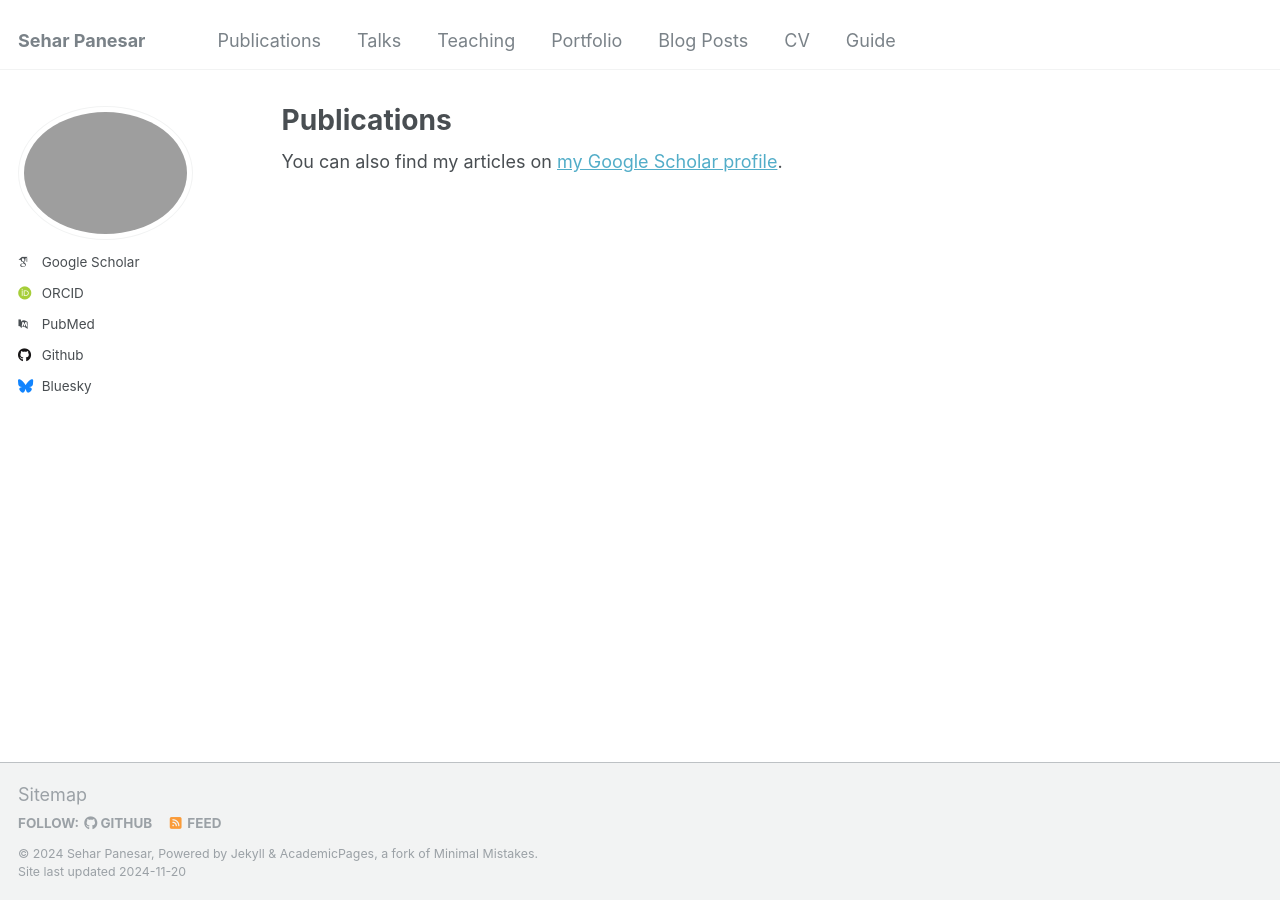
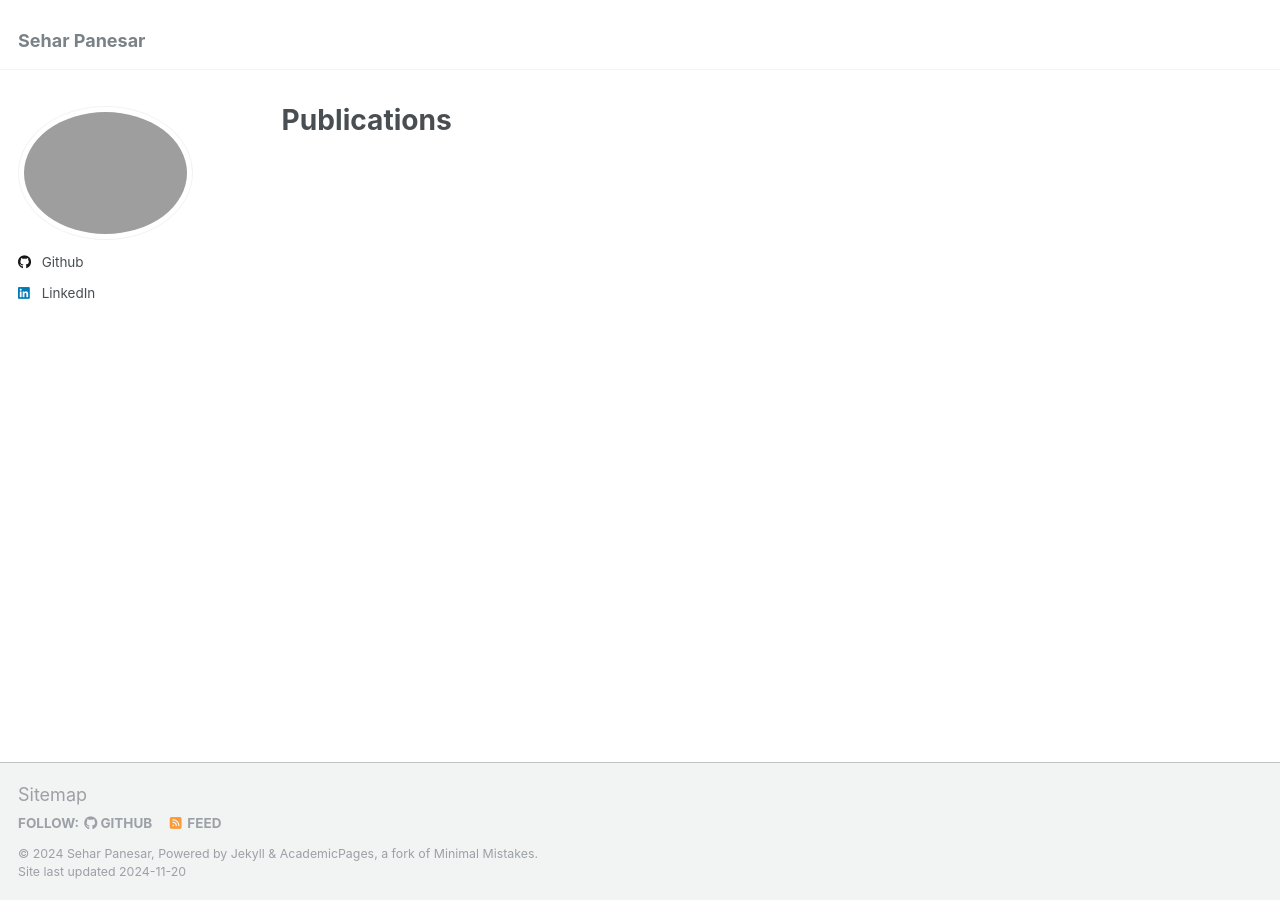
Before and after one commit to seharpanesar/seharpanesar.github.io, a Jekyll site: the page built from _pages/publications.html, in a window 1280 px wide. Built offline with Jekyll 4.4.1, drawn with Linux system fonts in a browser that asks for light colours; some web fonts are replaced.

Commit message:
made changes

```diff
--- a/_config.yml
+++ b/_config.yml
@@ -12,9 +12,9 @@
 title_separator          : "-"
 name                     : &name "Sehar Panesar"
 description              : &description "Graduated from Purdue University with a B.S. and M.S. in Computer Science. Currently working as a Software Engineer at Pinterest."
-url                      : https://academicpages.github.io # the base hostname & protocol for your site e.g. "https://[your GitHub username].github.io"
+url                      : https://seharpanesar.github.io # the base hostname & protocol for your site e.g. "https://[your GitHub username].github.io"
 baseurl                  : "" # the subpath of your site, e.g. "/blog"
-repository               : "academicpages/academicpages.github.io"
+repository               : "https://github.com/seharpanesar/seharpanesar.github.io" # the base hostname & protocol for your site e.g. "https://[your GitHub username].github.io"
 
 # Site Author - The following control what appear as part of the author content on the side bar.
 #               If a field is blank the icon and link will not appear, otherwise it will be shown.
@@ -32,11 +32,11 @@
 
   # Academic websites
   arxiv            : # URL - Update with the correct link to your profile
-  googlescholar    : "https://scholar.google.com/citations?user=PS_CX0AAAAAJ"
+  googlescholar    : # "https://scholar.google.com/citations?user=PS_CX0AAAAAJ"
   impactstory      : # URL
-  orcid            : "http://orcid.org/yourorcidurl"
+  orcid            : # "http://orcid.org/yourorcidurl"
   semantic         : # URL
-  pubmed           : "https://www.ncbi.nlm.nih.gov/pubmed/?term=john+snow"
+  pubmed           : # "https://www.ncbi.nlm.nih.gov/pubmed/?term=john+snow"
   researchgate     : # URL
   scopus           : # URL
 
@@ -44,12 +44,12 @@
   bitbucket        : # Username - Update with your username on the site
   codepen          : # Username
   dribbble         : # Username
-  github           : "academicpages"
+  github           : "seharpanesar"
   kaggle           : # Username
   stackoverflow    : # User number or user number and name (i.e., use "1" or "1/jeff-atwood")
 
   # Social media
-  bluesky          : "bsky.app" # Replace this with you Bluesky username
+  # bluesky          : "bsky.app" # Replace this with you Bluesky username
   facebook         : # Username
   flickr           : # Username
   foursquare       : # Username
@@ -58,7 +58,7 @@
   keybase          : # Username
   instagram        : # Username
   lastfm           : # Username
-  linkedin         : # Username
+  linkedin         : sehar-panesar
   mastodon         : # URL
   medium           : # URL
   pinterest        : # Username
```
Also changed, not shown: _data/navigation.yml (+15 -15 lines).
